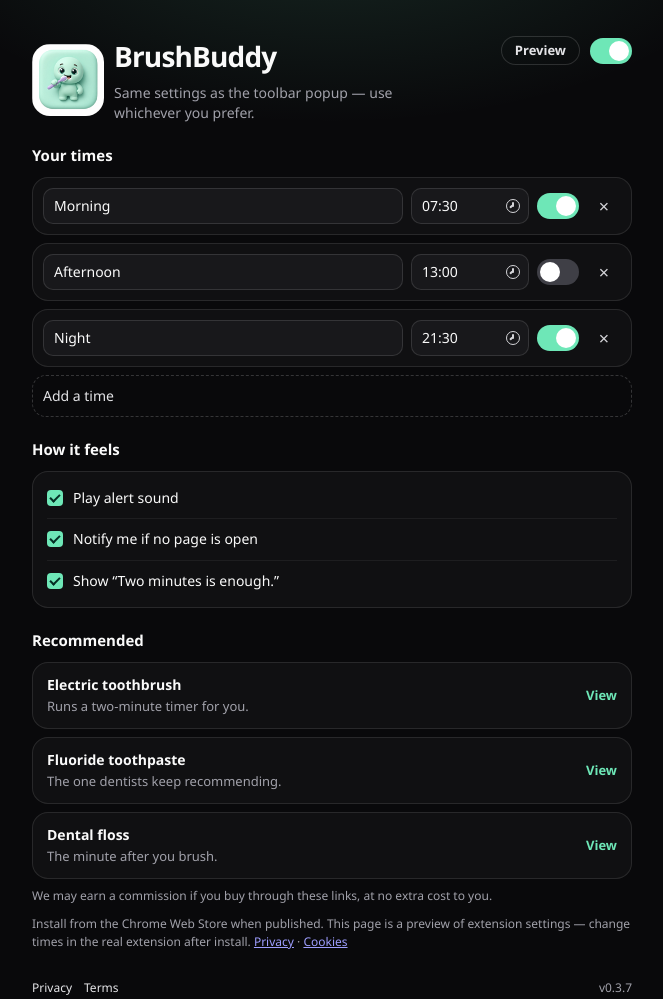
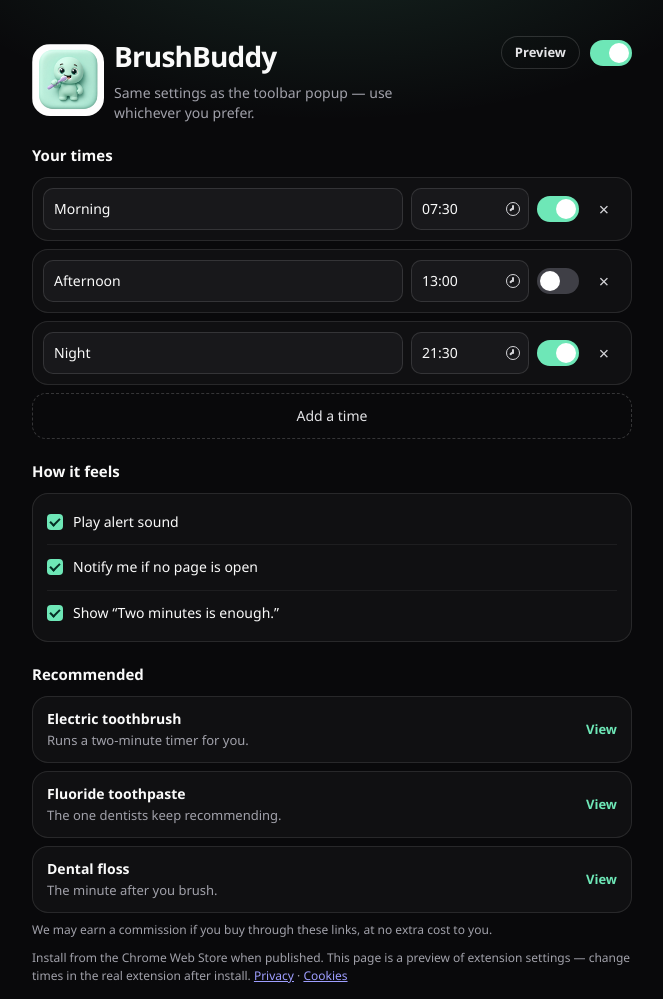
Before and after one commit to webdevuk1/brushbuddy, a browser extension: page docs/index.html in a window 1280 px wide. Shown: the top 999 px of the page, without its empty margins (308-971 px from the left). Drawn offline with Linux system fonts and the light colour scheme.

Commit message:
Increase GitHub page control heights to match extension
Co-authored-by: Cursor <cursoragent@cursor.com>

```diff
--- a/docs/index.html
+++ b/docs/index.html
@@ -4,7 +4,7 @@
     <meta charset="utf-8" />
     <meta name="viewport" content="width=device-width, initial-scale=1" />
     <title>BrushBuddy</title>
-    <link rel="stylesheet" href="site.css?v=4" />
+    <link rel="stylesheet" href="site.css?v=5" />
   </head>
   <body class="page">
     <header class="hero">
--- a/docs/site.css
+++ b/docs/site.css
@@ -80,11 +80,11 @@ h2 { font-size: 15px; margin-bottom: 10px; }
 .time-input {
   display: flex;
   align-items: center;
-  height: 36px;
+  height: 42px;
   background: #18181b;
   border: 1px solid rgba(255, 255, 255, 0.12);
   border-radius: 10px;
-  padding: 0 10px;
+  padding: 8px 10px;
   color: inherit;
   min-width: 0;
 }
@@ -131,11 +131,15 @@ h2 { font-size: 15px; margin-bottom: 10px; }
 .add {
   margin-top: 8px;
   width: 100%;
+  min-height: 44px;
+  display: flex;
+  align-items: center;
+  justify-content: center;
   background: transparent;
   border-radius: 14px;
   border: 1px dashed rgba(255, 255, 255, 0.18);
   color: #e4e4e7;
-  padding: 10px;
+  padding: 12px 10px;
   font: inherit;
   cursor: default;
 }
@@ -146,7 +150,7 @@ h2 { font-size: 15px; margin-bottom: 10px; }
   display: flex;
   align-items: center;
   gap: 10px;
-  padding: 10px 0;
+  padding: 12px 0;
   border-top: 1px solid rgba(255, 255, 255, 0.06);
 }
 
@@ -200,7 +204,7 @@ h2 { font-size: 15px; margin-bottom: 10px; }
   display: inline-flex;
   align-items: center;
   border-radius: 999px;
-  padding: 8px 14px;
+  padding: 10px 14px;
   font-size: 13px;
   font-weight: 650;
   line-height: 1;
```
